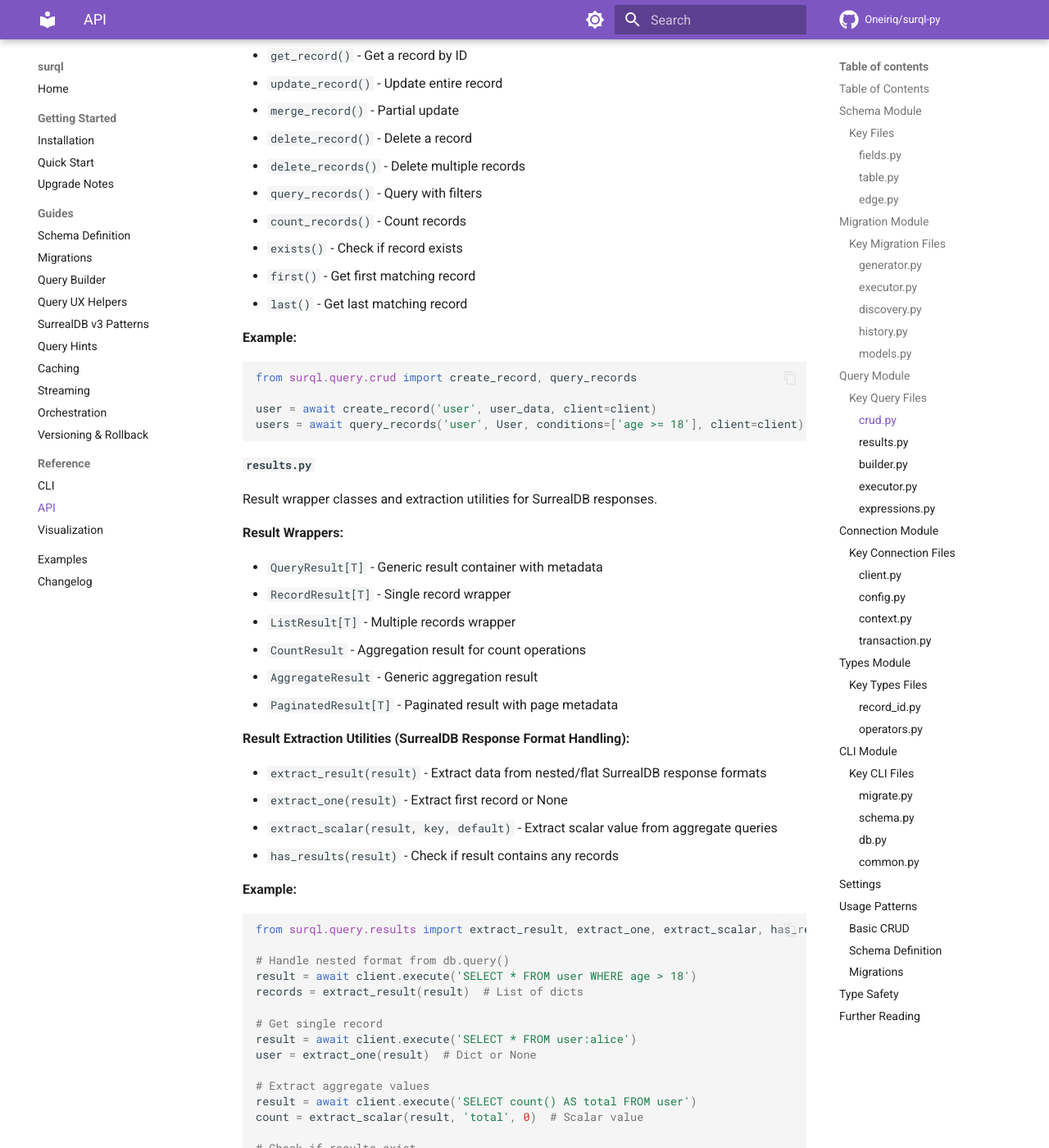
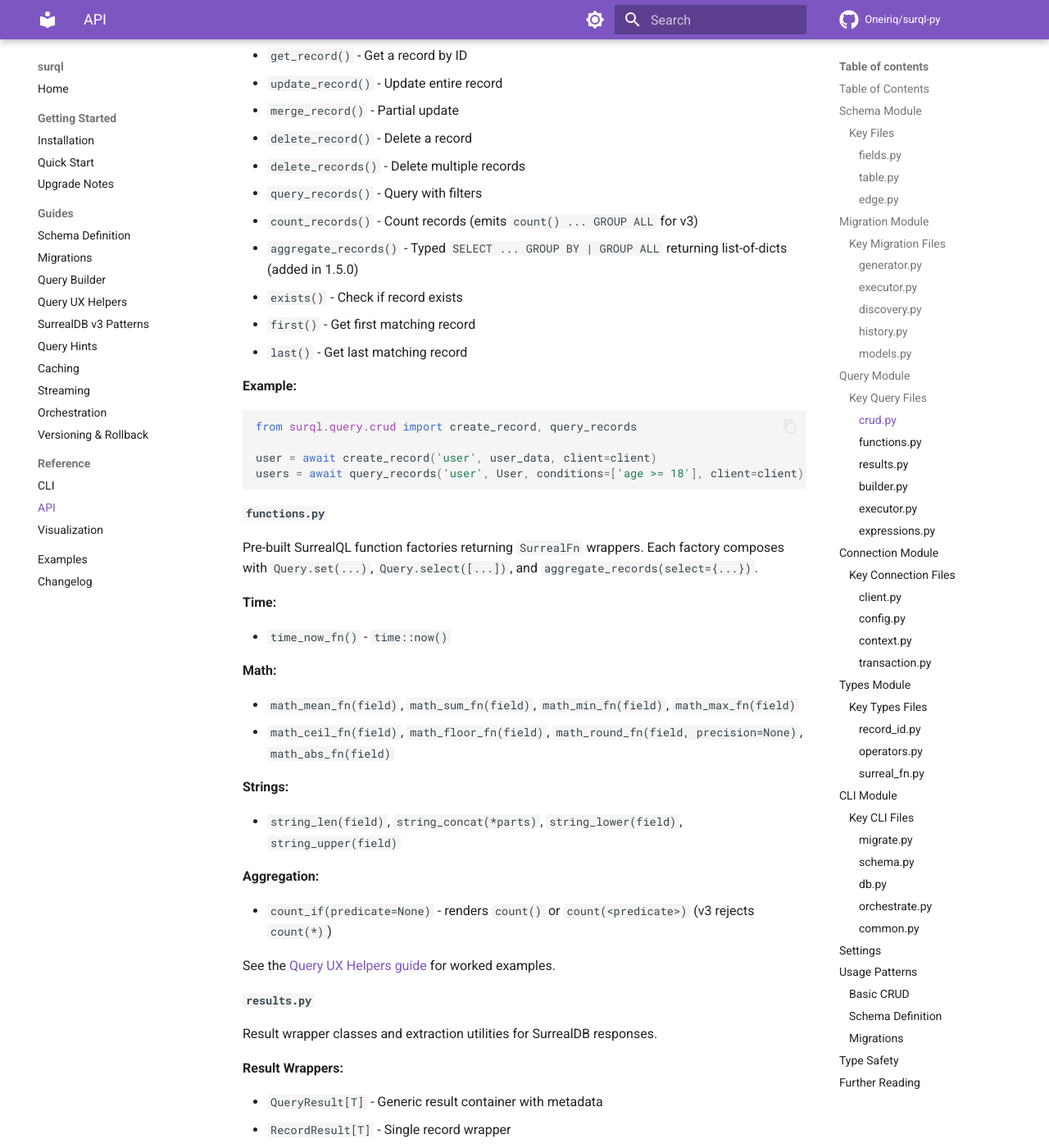
Before and after one commit to Oneiriq/surql-py, an MkDocs documentation site: the page built from docs/api/index.md, in a window 1280 px wide and 1400 px high, scrolled down 4571 px. Shown: the whole window at 82% size. Built offline with MkDocs 1.6.1 and Material for MkDocs 9.7.7, drawn with Linux system fonts in a browser that asks for light colours; comment, search, counter and statistics services are not loaded; some of the changed text lies outside the part shown.

Commit message:
docs(api,readme): refresh top-level examples and API reference for 1.5.0 helpers (#53)
- README: replace pre-1.5.0 Quick Start with Query + time_now_fn,
  aggregate_records + count_if + math_sum_fn + math_mean_fn,
  type_record, and a surql orchestrate deploy example. Added
  SurrealDB v3 Ready + Query UX Helpers feature bullets and cross-links
  to the new docs pages.
- docs/api/index.md: added functions.py SurrealFn factory reference,
  surreal_fn.py type_record/type_thing entries, extract_many/has_result
  aliases, aggregate_records under CRUD, orchestrate.py command list,
  and Further Reading cross-links.

````diff
--- a/docs/api/index.md
+++ b/docs/api/index.md
@@ -192,7 +192,8 @@ High-level CRUD operations.
 - `delete_record()` - Delete a record
 - `delete_records()` - Delete multiple records
 - `query_records()` - Query with filters
-- `count_records()` - Count records
+- `count_records()` - Count records (emits `count() ... GROUP ALL` for v3)
+- `aggregate_records()` - Typed `SELECT ... GROUP BY | GROUP ALL` returning list-of-dicts (added in 1.5.0)
 - `exists()` - Check if record exists
 - `first()` - Get first matching record
 - `last()` - Get last matching record
@@ -205,6 +206,29 @@ from surql.query.crud import create_record, query_records
 user = await create_record('user', user_data, client=client)
 users = await query_records('user', User, conditions=['age >= 18'], client=client)
 ```
+
+#### `functions.py`
+
+Pre-built SurrealQL function factories returning `SurrealFn` wrappers. Each factory composes with `Query.set(...)`, `Query.select([...])`, and `aggregate_records(select={...})`.
+
+**Time:**
+
+- `time_now_fn()` - `time::now()`
+
+**Math:**
+
+- `math_mean_fn(field)`, `math_sum_fn(field)`, `math_min_fn(field)`, `math_max_fn(field)`
+- `math_ceil_fn(field)`, `math_floor_fn(field)`, `math_round_fn(field, precision=None)`, `math_abs_fn(field)`
+
+**Strings:**
+
+- `string_len(field)`, `string_concat(*parts)`, `string_lower(field)`, `string_upper(field)`
+
+**Aggregation:**
+
+- `count_if(predicate=None)` - renders `count()` or `count(<predicate>)` (v3 rejects `count(*)`)
+
+See the [Query UX Helpers guide](../query-ux.md) for worked examples.
 
 #### `results.py`
 
@@ -222,9 +246,11 @@ Result wrapper classes and extraction utilities for SurrealDB responses.
 **Result Extraction Utilities (SurrealDB Response Format Handling):**
 
 - `extract_result(result)` - Extract data from nested/flat SurrealDB response formats
+- `extract_many(result)` - Alias for `extract_result` (naming parity with `extract_one` / `extract_scalar`, added in 1.5.0)
 - `extract_one(result)` - Extract first record or None
 - `extract_scalar(result, key, default)` - Extract scalar value from aggregate queries
 - `has_results(result)` - Check if result contains any records
+- `has_result(result)` - Alias for `has_results` (added in 1.5.0)
 
 **Example:**
 
@@ -464,6 +490,22 @@ Query operators for type-safe conditions.
 - `contains()` - String contains operator
 - `in_list()` - IN operator
 
+#### `surreal_fn.py`
+
+Raw SurrealQL function-call wrapper that renders verbatim when used as a value.
+
+**Key Classes:**
+
+- `SurrealFn` - Immutable wrapper whose `.to_surql()` emits the bare function expression
+
+**Key Functions:**
+
+- `surql_fn(name, *args)` - Build a `SurrealFn` from a function name and arguments
+- `type_record(table, id)` - Build `type::record('table', id)` (v3-preferred form)
+- `type_thing(table, id)` - Build `type::thing('table', id)` (v2-compatible alias)
+
+See [Query UX Helpers](../query-ux.md#type_record-type_thing) for composition examples.
+
 ## CLI Module
 
 **Location:** `src/cli/`
@@ -499,8 +541,24 @@ Database management commands.
 
 **Commands:**
 
+- `db init` - Initialize database and create migration tracking table
 - `db ping` - Check database connection
 - `db info` - Show database information
+- `db reset` - Reset database by removing all tables
+- `db query` - Execute a raw SurrealQL query
+- `db version` - Show database version information
+
+#### `orchestrate.py`
+
+Multi-database orchestration commands.
+
+**Commands:**
+
+- `orchestrate deploy` - Deploy migrations across environments (sequential, parallel, rolling, canary)
+- `orchestrate status` - Check deployment status of environments
+- `orchestrate validate` - Validate environment configuration and connectivity
+
+See the [CLI Reference](../cli.md#orchestrate-commands) for full options.
 
 #### `common.py`
 
@@ -602,5 +660,8 @@ mypy src/
 - [Schema Definition Guide](../schema.md)
 - [Migration System Guide](../migrations.md)
 - [Query Builder Guide](../queries.md)
-- [CLI Reference](../cli.md)
+- [Query UX Helpers](../query-ux.md) - typed wrappers for `time::now`, `math::*`, `string::*`, `count_if`, `type_record`, and `aggregate_records`
+- [SurrealDB v3 Patterns](../v3-patterns.md) - v3-required SurrealQL forms
+- [Upgrade Notes](../migration.md) - 1.3.1 -> 1.4.0 -> 1.5.0 -> 1.5.1 migration guide
+- [CLI Reference](../cli.md) - `migrate`, `schema`, `db`, `orchestrate` subcommands
 - [Examples](../examples/index.md)
````
Also changed, not shown: README.md (+65 -4 lines).
